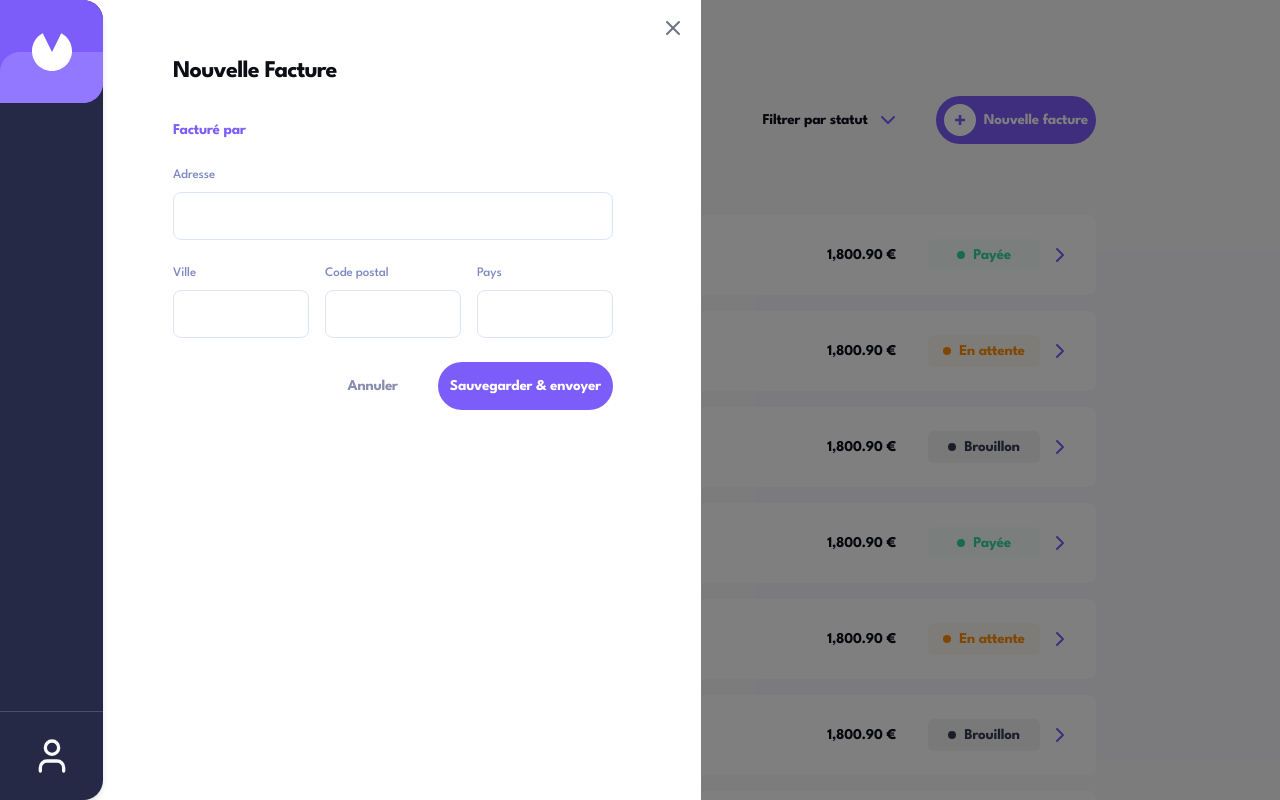
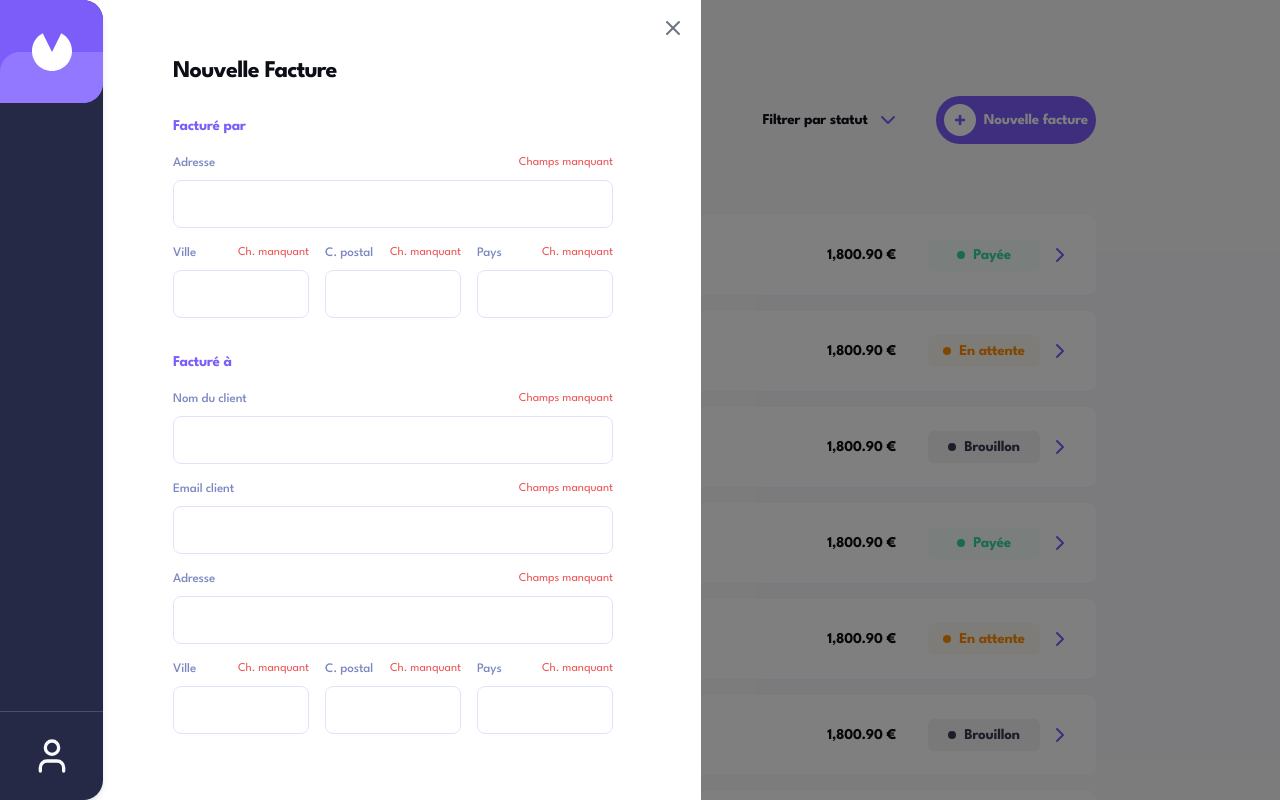
Before and after one commit to dvyzi/invoice-app, a Next.js app: page / in a window 1280 px wide. Both pictures are taken after a click on the button "Nouvelle facture". Built offline with nearby package versions, Linux system fonts and the light colour scheme.

Commit message:
formulaire en cours

```diff
--- a/src/app/components/buttons.jsx
+++ b/src/app/components/buttons.jsx
@@ -10,9 +10,11 @@ export default function Buttons({ type, children, onPress }) {
             return <button className="bg-primary text-white px-3 py-3 rounded-3xl flex items-center gap-2 hover:bg-primary-light text-heading-s">{children}</button>;
         case 'secondary':
             return <button className="bg-gray-1 text-dark-gray px-3 py-3 rounded-3xl flex items-center gap-2 hover:bg-gray-light text-heading-s">{children}</button>;
+        case 'cancel':
+            return <button className="bg-gray-1 text-dark-gray px-3 py-3 rounded-3xl flex items-center gap-2 hover:bg-gray-light text-heading-s">{children}</button>;
         default:
             return <button className="bg-primary text-white px-4 py-2 rounded-md text-heading-s">{children}</button>;
         case 'tertiary':
-            return <button className="bg-dark-light text-dark-gray px-3 py-3 rounded-3xl flex items-center gap-2 hover:bg-dark-2 text-heading-s">{children}</button>;
+            return <button className="bg-dark-light text-gray-2 px-3 py-3 rounded-3xl flex items-center gap-2 hover:bg-dark-2 text-heading-s">{children}</button>;
     }
 }
--- a/src/app/components/new-invoice-popup.jsx
+++ b/src/app/components/new-invoice-popup.jsx
@@ -48,48 +48,139 @@ const NewInvoicePopup = ({ isOpen, onClose }) => {
             <X size={24} />
           </button>
 
-          <h2 className="text-heading-m text-dark-2 mb-6">Nouvelle Facture</h2>
+          <h2 className="text-heading-m text-dark-2 mb-8">Nouvelle Facture</h2>
 
-          <form className="space-y-6">
-
-            <div className='flex flex-col gap-6 pt-3'>
-              <h3 className="text-heading-s text-primary">Facturé par</h3>
+          <form className="space-y-8">
+            <div>
+              <h3 className="text-heading-s text-primary mb-4">Facturé par</h3>
+              <div className='flex flex-col gap-4'>
                 <div className='flex flex-col gap-2'>
+                  <div className='flex justify-between items-center'>
                     <label htmlFor="address" className='text-body text-muted-dark'>Adresse</label>
+                    <p className='text-xs text-danger'>Champs manquant</p>
+                  </div>
                   <input type="text" id="address" className='text-heading-s text-dark-2 border border-gray-1 rounded-lg h-12 px-4 outline-primary-light outline-1 w-full' />
                 </div>
                 <div className='flex justify-between items-center gap-4'>
                   <div className='flex flex-col gap-2 flex-1'>
+                    <div className='flex justify-between items-center'>
                       <label htmlFor="city" className='text-body text-muted-dark'>Ville</label>
+                      <p className='text-xs text-danger'>Ch. manquant</p>
+                    </div>
                     <input type="text" id="city" className='text-heading-s text-dark-2 border border-gray-1 rounded-lg h-12 px-4 outline-primary-light outline-1 w-full' />
                   </div>
                   <div className='flex flex-col gap-2 flex-1'>
-                  <label htmlFor="postalCode" className='text-body text-muted-dark'>Code postal</label>
+                    <div className='flex justify-between items-center'>
+                      <label htmlFor="postalCode" className='text-body text-muted-dark'>C. postal</label>
+                      <p className='text-xs text-danger'>Ch. manquant</p>
+                    </div>
                     <input type="text" id="postalCode" className='text-heading-s text-dark-2 border border-gray-1 rounded-lg h-12 px-4 outline-primary-light outline-1 w-full' />
                   </div>
                   <div className='flex flex-col gap-2 flex-1'>
+                    <div className='flex justify-between items-center'>
                       <label htmlFor="country" className='text-body text-muted-dark'>Pays</label>
+                      <p className='text-xs text-danger'>Ch. manquant</p>
+                    </div>
                     <input type="text" id="country" className='text-heading-s text-dark-2 border border-gray-1 rounded-lg h-12 px-4 outline-primary-light outline-1 w-full' />
+                  </div>
+                </div>
+              </div>
+            </div>
+
+            <div>
+              <h3 className="text-heading-s text-primary mb-4">Facturé à</h3>
+              <div className='flex flex-col gap-4'>
+                <div className='flex flex-col gap-2'>
+                  <div className='flex justify-between items-center'>
+                    <label htmlFor="clientName" className='text-body text-muted-dark'>Nom du client</label>
+                    <p className='text-xs text-danger'>Champs manquant</p>
+                  </div>
+                  <input type="text" id="clientName" className='text-heading-s text-dark-2 border border-gray-1 rounded-lg h-12 px-4 outline-primary-light outline-1 w-full' />
+                </div>
+                <div className='flex flex-col gap-2'>
+                  <div className='flex justify-between items-center'>
+                    <label htmlFor="clientEmail" className='text-body text-muted-dark'>Email client</label>
+                    <p className='text-xs text-danger'>Champs manquant</p>
+                  </div>
+                  <input type="text" id="clientEmail" className='text-heading-s text-dark-2 border border-gray-1 rounded-lg h-12 px-4 outline-primary-light outline-1 w-full' />
+                </div>
+                <div className='flex flex-col gap-2'>
+                  <div className='flex justify-between items-center'>
+                    <label htmlFor="clientAddress" className='text-body text-muted-dark'>Adresse</label>
+                    <p className='text-xs text-danger'>Champs manquant</p>
+                  </div>
+                  <input type="text" id="clientAddress" className='text-heading-s text-dark-2 border border-gray-1 rounded-lg h-12 px-4 outline-primary-light outline-1 w-full' />
+                </div>
+                <div className='flex justify-between items-center gap-4'>
+                  <div className='flex flex-col gap-2 flex-1'>
+                    <div className='flex justify-between items-center'>
+                      <label htmlFor="city" className='text-body text-muted-dark'>Ville</label>
+                      <p className='text-xs text-danger'>Ch. manquant</p>
+                    </div>
+                    <input type="text" id="city" className='text-heading-s text-dark-2 border border-gray-1 rounded-lg h-12 px-4 outline-primary-light outline-1 w-full' />
+                  </div>
+                  <div className='flex flex-col gap-2 flex-1'>
+                    <div className='flex justify-between items-center'>
+                      <label htmlFor="postalCode" className='text-body text-muted-dark'>C. postal</label>
+                      <p className='text-xs text-danger'>Ch. manquant</p>
+                    </div>
+                    <input type="text" id="postalCode" className='text-heading-s text-dark-2 border border-gray-1 rounded-lg h-12 px-4 outline-primary-light outline-1 w-full' />
+                  </div>
+                  <div className='flex flex-col gap-2 flex-1'>
+                    <div className='flex justify-between items-center'>
+                      <label htmlFor="country" className='text-body text-muted-dark'>Pays</label>
+                      <p className='text-xs text-danger'>Ch. manquant</p>
+                    </div>
+                    <input type="text" id="country" className='text-heading-s text-dark-2 border border-gray-1 rounded-lg h-12 px-4 outline-primary-light outline-1 w-full' />
+                  </div>
+                </div>
+                <div className='flex justify-between items-center pt-10'>
+                  <div className='flex flex-col gap-2 w-[48%]'>
+                    <div className='flex justify-between items-center'>
+                      <label htmlFor="invoiceDate" className='text-body text-muted-dark'>Date de la facture</label>
+                      <p className='text-xs text-danger'>Ch. manquant</p>
+                    </div>
+                    <input type="date" id="invoiceDate" className='text-heading-s text-dark-2 border border-gray-1 rounded-lg h-12 px-4 outline-primary-light outline-1 w-full' />
+                  </div>
+                  <div className='flex flex-col gap-2 w-[48%]'>
+                    <div className='flex justify-between items-center'>
+                      <label htmlFor="paymentTerms" className='text-body text-muted-dark'>Conditions de paiement</label>
+                      <p className='text-xs text-danger'>Ch. manquant</p>
+                    </div>
+                    <select id="paymentTerms" className='text-heading-s text-dark-2 border border-gray-1 rounded-lg h-12 px-4 outline-primary-light outline-1 w-full'>
+                      <option value="1">Net 1 jour</option>
+                      <option value="2">Net 7 jours</option>
+                      <option value="3">Net 14 jours</option>
+                      <option value="4">Net 30 jours</option>
+                    </select>
+                  </div>
+                </div>
+                <div className='flex flex-col gap-2'>
+                  <div className='flex justify-between items-center'>
+                    <label htmlFor="projectDescription" className='text-body text-muted-dark'>Description de projet</label>
+                    <p className='text-xs text-danger'>Champs manquant</p>
+                  </div>
+                  <input type="text" id="projectDescription" className='text-heading-s text-dark-2 border border-gray-1 rounded-lg h-12 px-4 outline-primary-light outline-1 w-full' />
                 </div>
               </div>
             </div>
 
 
 
-
-
-
-            <div className="flex justify-end gap-4 mt-8">
-              <button
-                type="button"
-                onClick={handleClose}
-                className="px-6 py-3 text-heading-s text-gray-2 hover:text-gray-3"
+            <div className="flex justify-between gap-4 pt-4">
+              <Buttons
+                type="cancel"
               >
                 Annuler
-              </button>
+              </Buttons>
+              <div className='flex gap-4'>
+                <Buttons type="tertiary">
+                  Brouillon
+                </Buttons>
                 <Buttons type="primary">
                   Sauvegarder &amp; envoyer
                 </Buttons>
+              </div>
             </div>
           </form>
         </div>
```
Lines whose indentation alone changed are shown as unchanged.
